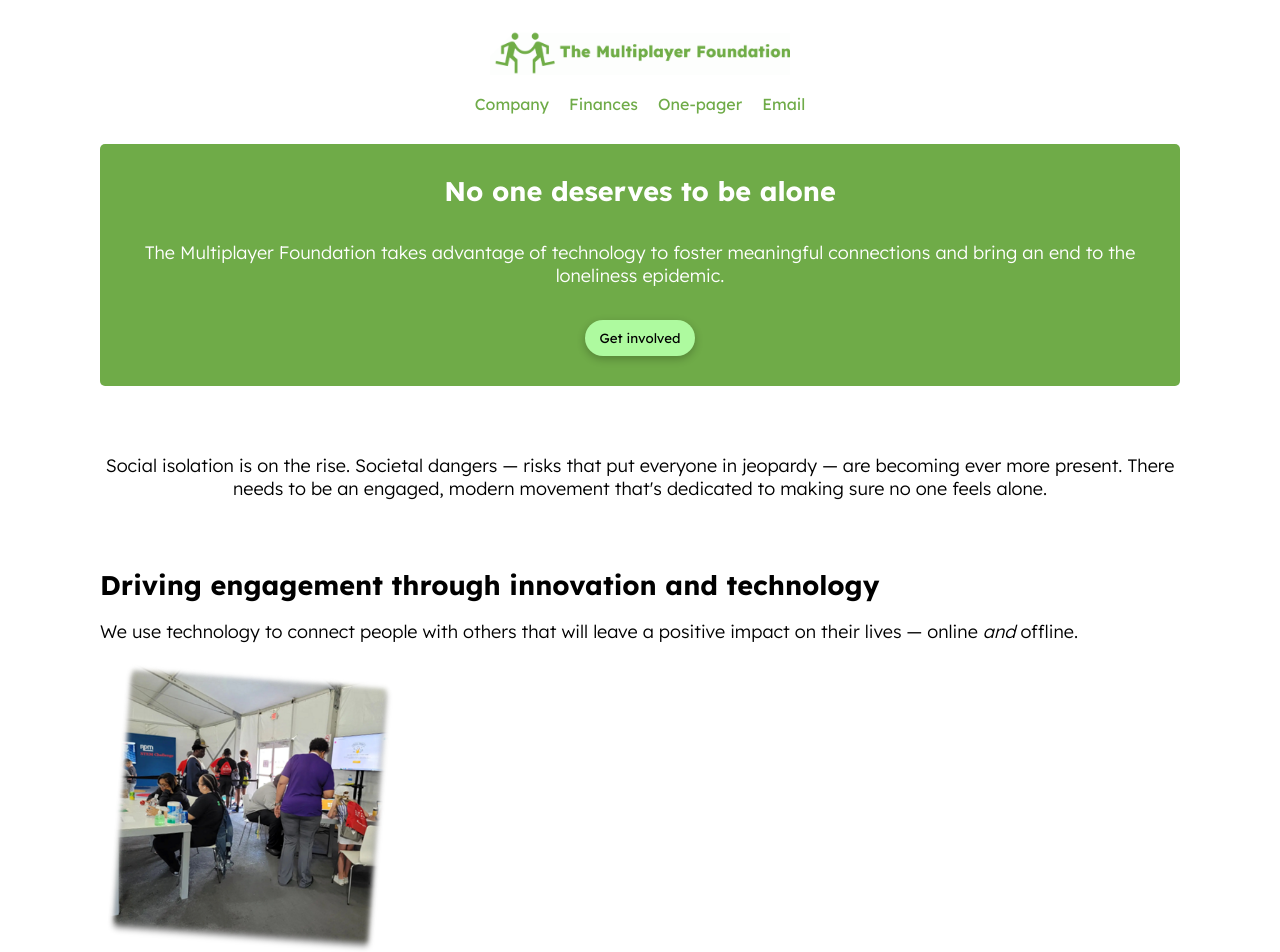
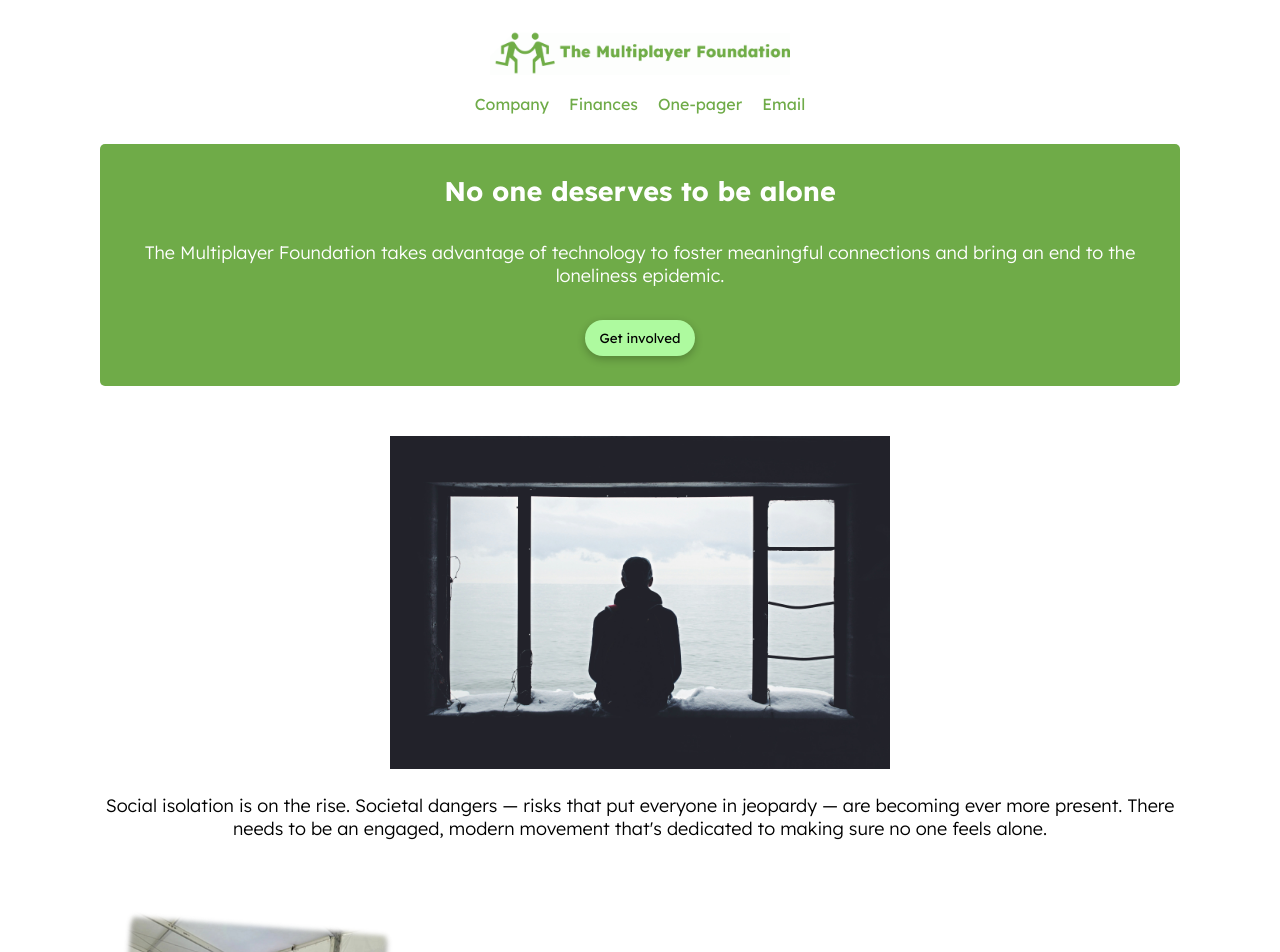
Before and after one commit to MultiplayerFoundation/website, a React app: page / in a window 1280 px wide. Shown: the top 952 px of the page. Built offline with nearby package versions, Linux system fonts and the light colour scheme.

Commit message:
update photos

```diff
--- a/src/pages/HomePage/HomePage.module.css
+++ b/src/pages/HomePage/HomePage.module.css
@@ -22,10 +22,16 @@
   font-size: 30px;
 }
 
+#headline > img {
+  max-width: 500px;
+  width: 100%;
+}
+
 .value {
   display: flex;
   align-items: center;
-  flex-wrap: wrap;
+  gap: 25px;
+  flex-direction: column;
 }
 
 .value img {
@@ -50,3 +56,11 @@
 #gallery > li > img {
   width: 100%;
 }
+
+@media screen and (min-width: 820px) {
+
+  .value {
+    flex-direction: row;
+  }
+
+}
--- a/src/pages/HomePage/HomePage.tsx
+++ b/src/pages/HomePage/HomePage.tsx
@@ -9,6 +9,7 @@ import demo2Photo from "./demo2.png"
 import demo3Photo from "./demo3.png"
 import demo4Photo from "./demo4.png"
 import demo5Photo from "./demo5.png"
+import alonePhoto from "./alone.jpg"
 
 export default function HomePage() {
 
@@ -28,16 +29,17 @@ export default function HomePage() {
         <button onClick={() => location.href = mailtoLink}>Get involved</button>
       </section>
       <section id={styles.headline}>
+        <img src={alonePhoto} />
         <p>
           Social isolation is on the rise. Societal dangers — risks that put everyone in jeopardy — are becoming ever more present. There needs to be an engaged, modern movement that's dedicated to making sure no one feels alone.
         </p>
       </section>
       <section className={styles.value}>
+        <img src={techPhoto} />
         <section>
           <h1>Driving engagement through innovation and technology</h1>
           <p>We use technology to connect people with others that will leave a positive impact on their lives — online <i>and</i> offline.</p>
         </section>
-        <img src={techPhoto} />
       </section>
       <section className={styles.value}>
         <section>
@@ -47,11 +49,11 @@ export default function HomePage() {
         <img src={mentorPhoto} />
       </section>
       <section className={styles.value}>
+        <img src={groupPhoto} />
         <section>
           <h1>Supporting a great mental health</h1>
           <p>Outside of application expenses, we use our revenue to create and sponsor mental health initiatives. For example, we plan to partner with licensed professionals to offer affordable counseling sessions.</p>
         </section>
-        <img src={groupPhoto} />
       </section>
       <section>
         <h1>Our newest project: Blitz Meet</h1>
```
Also changed, not shown: src/pages/HomePage/alone.jpg (added).
